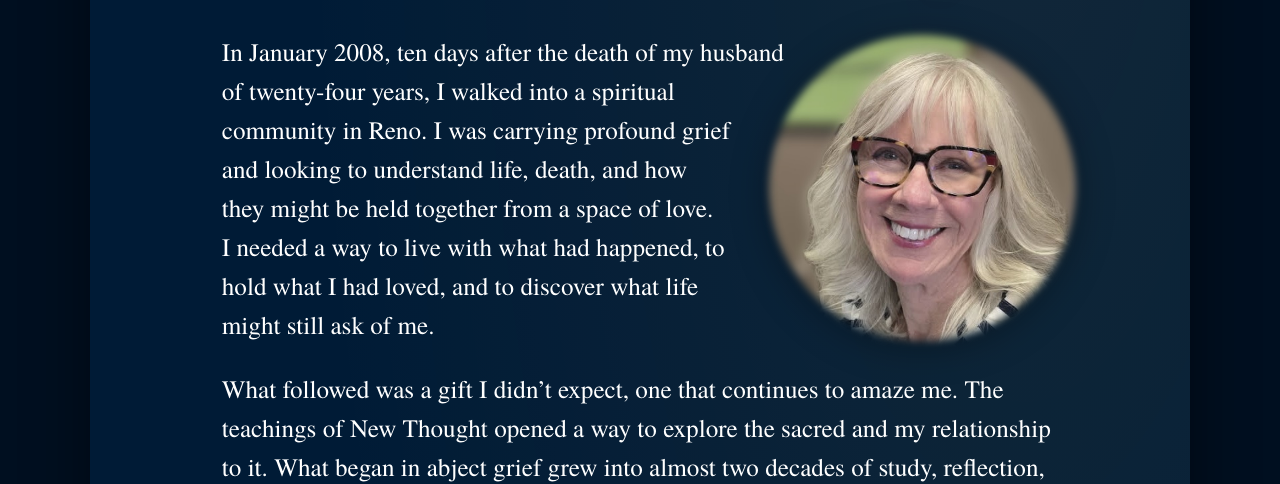
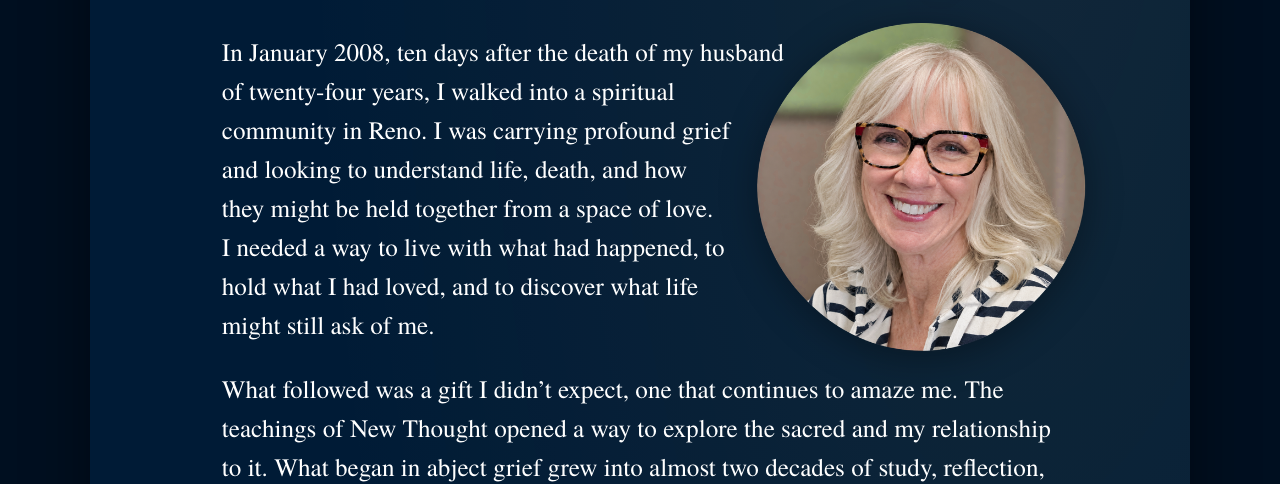
Before and after one commit to RevRachael/frannieulm, a plain HTML site: page about.html in a window 1280 px wide. Shown: the part 317-801 px from the top of the page. Drawn offline with Linux system fonts and the light colour scheme.

Commit message:
Replace author portrait with retouched photo
Co-Authored-By: Claude Opus 5.5 <noreply@anthropic.com>
Claude-Session: https://claude.ai/code/session_01CDnxyw1ABdvVEESV45hVpo

```diff
--- a/about.html
+++ b/about.html
@@ -206,7 +206,7 @@ body{background:var(--deep);color:var(--white);font-family:var(--serif)}
       <rect x="0" y="11.4" width="141" height="1.2" fill="url(#rl)"/><rect x="170" y="11.4" width="141" height="1.2" fill="url(#rr)"/>
       <use href="#star" x="143.5" y="0" width="24" height="24"/>
     </svg>
-    <div class="photo"><img src="frannie-portrait-v2.png" alt="Portrait of Rev. Dr. Frannie Ulm"></div>
+    <div class="photo"><img src="frannie-portrait-v3.png" alt="Portrait of Rev. Dr. Frannie Ulm"></div>
     <div class="bio">
       <p>In January 2008, ten days after the death of my husband of twenty-four years, I walked into a spiritual community in Reno. I was carrying profound grief and looking to understand life, death, and how they might be held together from a space of love. I needed a way to live with what had happened, to hold what I had loved, and to discover what life might still ask of me.</p>
       <p>What followed was a gift I didn’t expect, one that continues to amaze me. The teachings of New Thought opened a way to explore the sacred and my relationship to it. What began in abject grief grew into almost two decades of study, reflection, and uncovering the unseen presence within and throughout life. Along the way came an ever-deepening awareness of my inherent wholeness, curiosity, joy, discovery, more loss, growth, and ultimately, the call to ministry. The questions that brought me through that door became questions I would learn to live with more deeply.</p>
```
Also changed, not shown: index.html (+1 -1 lines), frannie-portrait-v2.png (deleted), frannie-portrait-v3.png (added).
